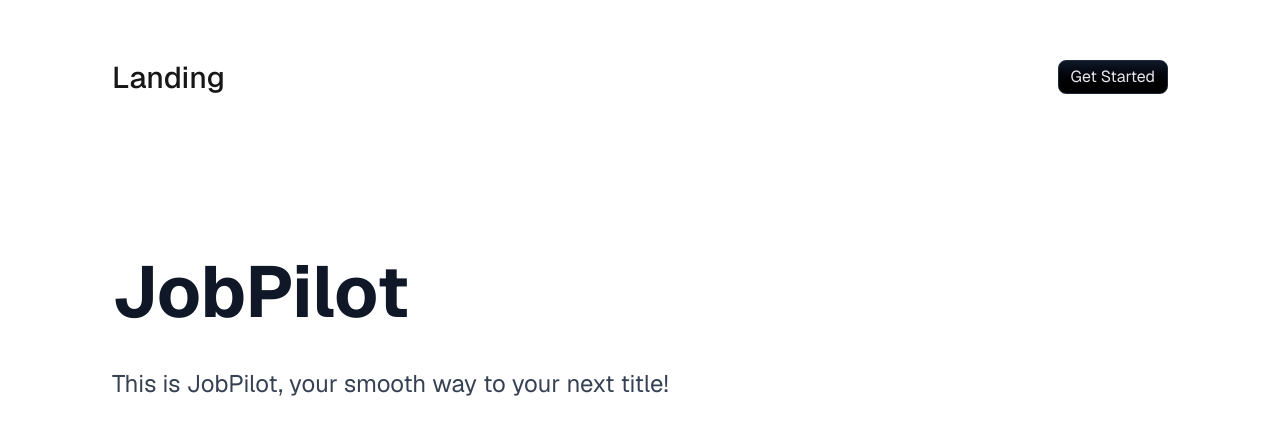
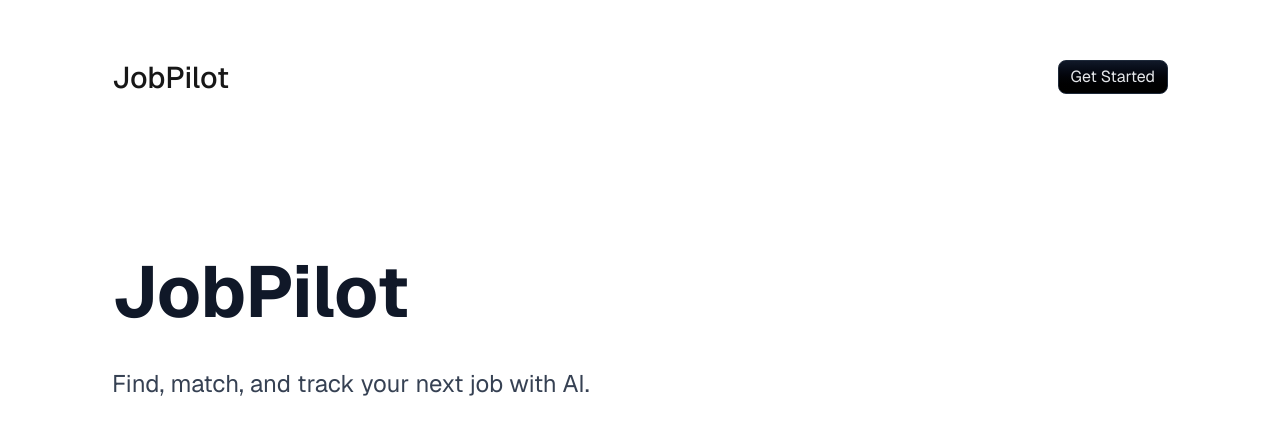
Before and after one commit to we-live-inside-a-dream/jobpilot, a Next.js app: page / in a window 1280 px wide. Shown: the part 116-550 px from the top of the page. Built offline with nearby package versions, Linux system fonts and the light colour scheme.

Commit message:
fix: style, siteConfig and imports

```diff
--- a/src/app/lib/site.ts
+++ b/src/app/lib/site.ts
@@ -1,4 +1,4 @@
 export const siteConfig = {
-    name: "JobPilot",
-    description: "This is JobPilot, your smooth way to your next title!"
+    title: "JobPilot",
+    description: "Find, match, and track your next job with AI."
 }
--- a/src/app/page.tsx
+++ b/src/app/page.tsx
@@ -1,4 +1,3 @@
-import Image from "next/image";
 import  {siteConfig}  from "./lib/site";
 import Link from "next/link";
 
@@ -8,10 +7,10 @@ export default function Home() {
       <main className="flex w-full flex-1 flex-col items-center justify-between bg-white px-16 py-32 sm:items-start dark:bg-black">
         <div className="container mx-auto overflow-hidden p-8 md:rounded-lg md:p-10 lg:p-12">
           <div className="flex justify-between">
-            <h1 className="text-3xl font-medium">Landing</h1>
+            <h1 className="text-3xl font-medium">{siteConfig.title}</h1>
             <Link
               href="/"
-              className="focus:shadow-outline self-start rounded-lg border border-gray-800 bg-gradient-to-b from-gray-900 to-black px-3 py-2 leading-none text-gray-200 hover:from-indigo-500 focus:outline-none"
+              className="focus-visible:ring-2 self-start rounded-lg border border-gray-800 bg-gradient-to-b from-gray-900 to-black px-3 py-2 leading-none text-gray-200 hover:from-indigo-500 focus:outline-none"
             >
               Get Started
             </Link>
@@ -20,7 +19,7 @@ export default function Home() {
           <div className="h-32 md:h-40"></div>
 
           <p className="max-w-5xl text-gray-900 dark:text-gray-200  font-sans text-4xl font-bold text-gray-200 md:text-6xl lg:pr-24 lg:text-7xl">
-            {siteConfig.name}
+            {siteConfig.title}
           </p>
           <div className="h-10"></div>
           <p className="max-w-2xl text-xl text-gray-700 dark:text-gray-400 md:text-2xl">
```
